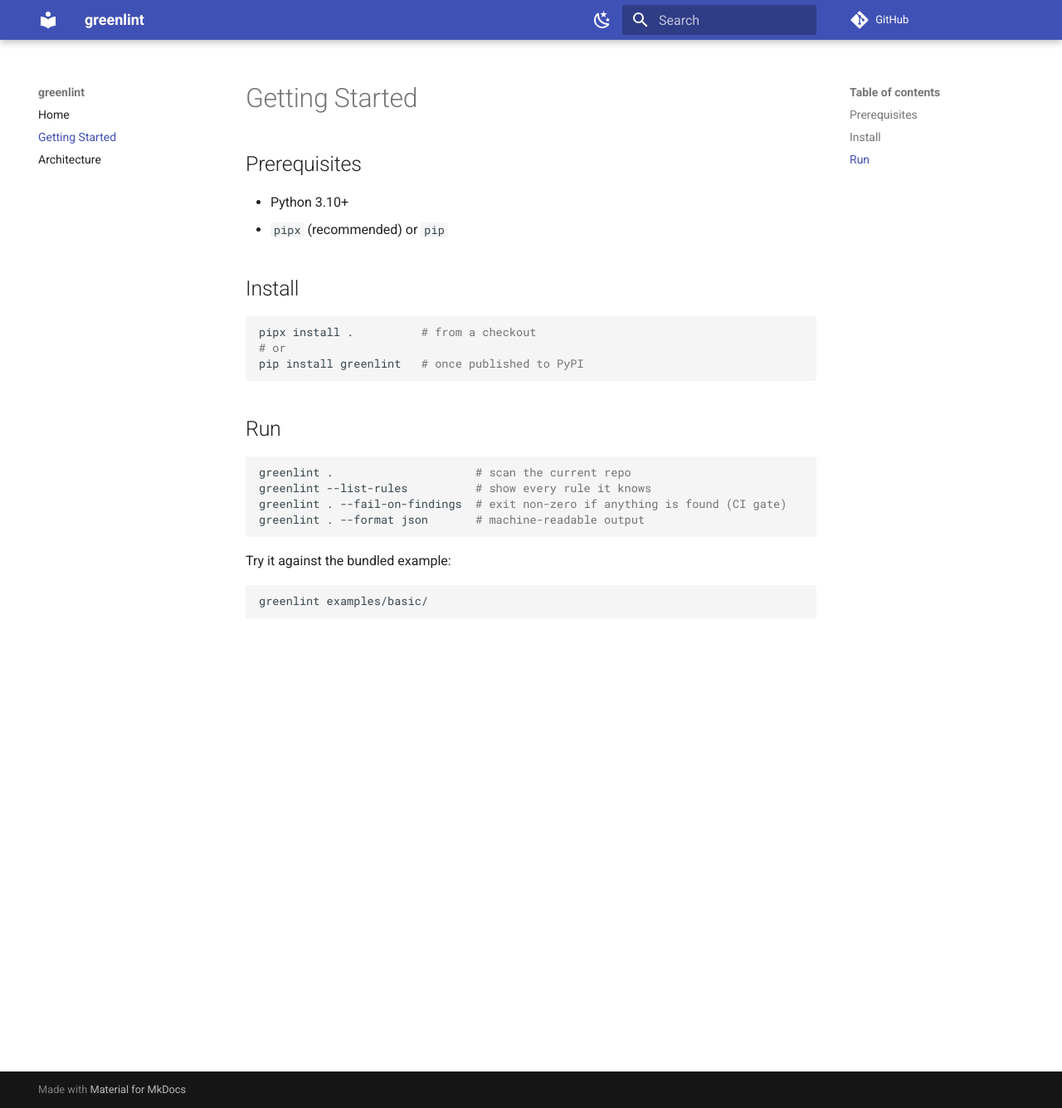
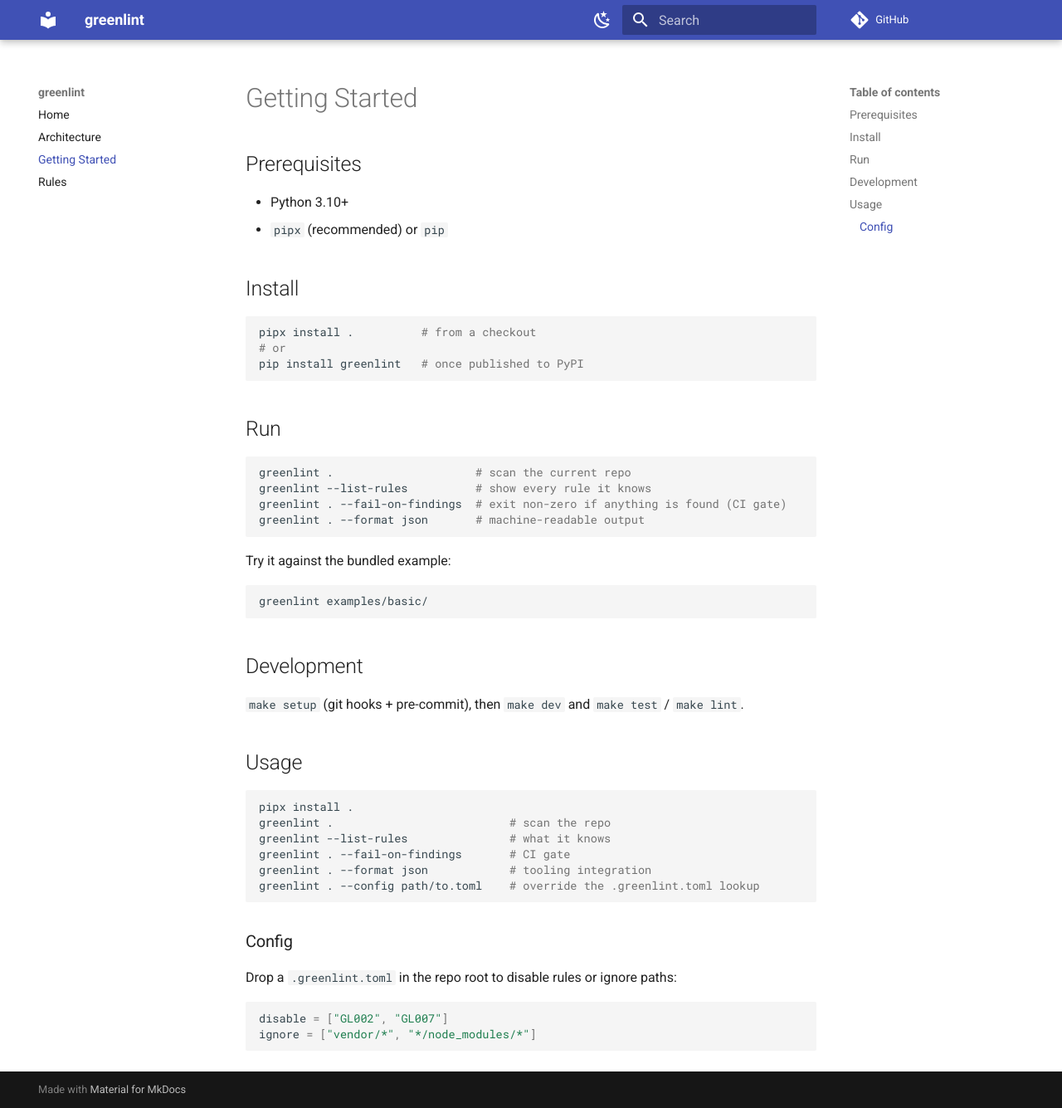
Before and after one commit to fabiocicerchia/greenlint, an MkDocs documentation site: the page built from docs/getting-started.md, in a window 1280 px wide and 1335 px high. Shown: the whole window at 83% size. Built offline with MkDocs 1.6.1 and Material for MkDocs 9.7.7, drawn with Linux system fonts in a browser that asks for light colours; comment, search, counter and statistics services are not loaded.

Commit message:
ci: run the tests, pin actions to SHAs, slim the docs (#19)
* ci: pin codeql-action to v4.37.3 so it matches the cached config

The codeql job failed with:

  Loaded a configuration file for version '4.37.3', but running version '4.37.0'

Dependabot's 4.37.3 bump PRs ran first and wrote a 4.37.3 config into the
CodeQL Actions cache; main still pinned 4.37.0, restored that newer config,
and errored out. Moving to 4.37.3 (the same SHA the other repos now use)
lines the running version up with what is cached.

Co-Authored-By: Claude Opus 5 (1M context) <noreply@anthropic.com>
Claude-Session: https://claude.ai/code/session_01AXYhmJW1f3QDeEkJBkPQMr

* ci: pin GitHub Actions to commit SHAs

Floating tags are mutable references. Every `uses:` now points at a commit
SHA with the resolved version in a trailing comment — what the OpenSSF
Scorecard badge already claimed.

Co-Authored-By: Claude Opus 5 (1M context) <noreply@anthropic.com>
Claude-Session: https://claude.ai/code/session_014V7zv8ngF2y1kw7Bfrkcg5

* docs: track open items in TODO.md

Completed checklist items are dropped rather than ticked — the CHANGELOG is
the record of what shipped. What is left is the open work.

Co-Authored-By: Claude Opus 5 (1M context) <noreply@anthropic.com>
Claude-Session: https://claude.ai/code/session_014V7zv8ngF2y1kw7Bfrkcg5

* docs: move reference material out of the README

Configuration, architecture notes and long-form reference now live under
docs/, indexed from docs/README.md and the mkdocs nav. Sections were moved
verbatim, not rewritten.

Co-Authored-By: Claude Opus 5 (1M context) <noreply@anthropic.com>
Claude-Session: https://claude.ai/code/session_014V7zv8ngF2y1kw7Bfrkcg5

* docs: slim the README to install, usage and pointers

Keeps the pitch, badges, a working install and usage example, and links to
docs/. Drops the kill criteria, positioning notes and cross-project ROADMAP
links — the README is for someone using the project, not deciding its fate.

Co-Authored-By: Claude Opus 5 (1M context) <noreply@anthropic.com>
Claude-Session: https://claude.ai/code/session_014V7zv8ngF2y1kw7Bfrkcg5

---------

Co-authored-by: Claude Opus 5 (1M context) <noreply@anthropic.com>

````diff
--- a/docs/getting-started.md
+++ b/docs/getting-started.md
@@ -27,3 +27,27 @@ Try it against the bundled example:
 ```sh
 greenlint examples/basic/
 ```
+
+## Development
+
+`make setup` (git hooks + pre-commit), then `make dev` and `make test` / `make lint`.
+
+## Usage
+
+```sh
+pipx install .
+greenlint .                          # scan the repo
+greenlint --list-rules               # what it knows
+greenlint . --fail-on-findings       # CI gate
+greenlint . --format json            # tooling integration
+greenlint . --config path/to.toml    # override the .greenlint.toml lookup
+```
+
+### Config
+
+Drop a `.greenlint.toml` in the repo root to disable rules or ignore paths:
+
+```toml
+disable = ["GL002", "GL007"]
+ignore = ["vendor/*", "*/node_modules/*"]
+```
--- a/mkdocs.yml
+++ b/mkdocs.yml
@@ -13,8 +13,9 @@ theme:
 
 nav:
   - Home: README.md
+  - Architecture: architecture.md
   - Getting Started: getting-started.md
-  - Architecture: architecture.md
+  - Rules: rules.md
 
 markdown_extensions:
   - admonition
````
Also changed, not shown: README.md (+5 -36 lines), TODO.md (added, +9 -0 lines), docs/README.md (+3 -4 lines), docs/rules.md (+10 -0 lines), 6 other files.
